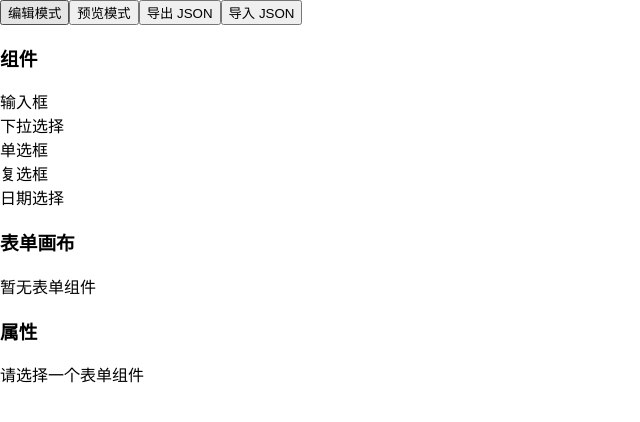
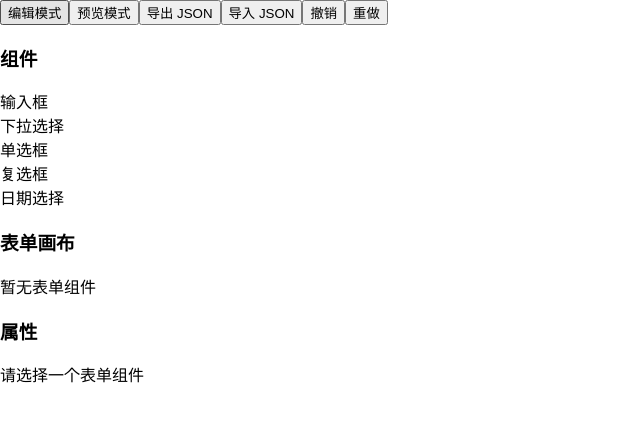
Before and after one commit to 1ikealien/frontend-lab, a Vue app in the folder apps/form-builder/: page / in a window 1280 px wide. Shown: the top 422 px of the page, without its empty margins (0-640 px from the left). Built offline with nearby package versions, Linux system fonts and the light colour scheme; what vite-plugin-qiankun would draw is missing.

Commit message:
feat(form-builder): 实现表单撤销与重做

```diff
--- a/apps/form-builder/src/App.vue
+++ b/apps/form-builder/src/App.vue
@@ -1,5 +1,5 @@
 <script setup lang="ts">
-import { computed, ref } from 'vue'
+import { computed, ref, toRaw } from 'vue'
 import MaterialPanel from '@/components/MaterialPanel.vue'
 import FormCanvas from '@/components/FormCanvas.vue'
 import PropertyPanel from '@/components/PropertyPanel.vue'
@@ -9,6 +9,9 @@ import PreviewForm from '@/components/PreviewForm.vue'
 const schema = ref<FormSchema>({
   fields: [],
 })
+
+const undoStack = ref<FormSchema[]>([])
+const redoStack = ref<FormSchema[]>([])
 
 const formData = ref<Record<string, unknown>>({})
 
@@ -40,6 +43,54 @@ const canMoveDown = computed(() => {
   )
 })
 
+function recordHistory() {
+  const snapshot = structuredClone(toRaw(schema.value))
+
+  undoStack.value.push(snapshot)
+
+  redoStack.value = []
+
+  console.log('undoStack:', undoStack.value)
+}
+
+recordHistory()
+
+function undo() {
+  if (undoStack.value.length === 0) {
+    return
+  }
+
+  const current = structuredClone(toRaw(schema.value))
+
+  redoStack.value.push(current)
+
+  const previous = undoStack.value.pop()
+
+  if (!previous) {
+    return
+  }
+
+  schema.value = structuredClone(toRaw(previous))
+}
+
+function redo() {
+  if (redoStack.value.length === 0) {
+    return
+  }
+
+  const current = structuredClone(toRaw(schema.value))
+
+  undoStack.value.push(current)
+
+  const next = redoStack.value.pop()
+
+  if (!next) {
+    return
+  }
+
+  schema.value = structuredClone(toRaw(next))
+}
+
 function handleSelectField(fieldId: string) {
   selectedFieldId.value = fieldId
 }
@@ -52,6 +103,8 @@ function moveFieldUp() {
   if (index <= 0) {
     return
   }
+
+  recordHistory()
 
   const fields = schema.value.fields
 
@@ -71,6 +124,8 @@ function moveFieldDown() {
     return
   }
 
+  recordHistory()
+
   const fields = schema.value.fields
 
   const current = fields[index]
@@ -81,6 +136,7 @@ function moveFieldDown() {
 }
 
 function handleAddField(type: FieldType) {
+  recordHistory()
   const field: FormField = {
     id: crypto.randomUUID(),
     type,
@@ -119,6 +175,8 @@ function moveField(draggingFieldId: string, targetFieldId: string, position: 'be
   if (draggingFieldId === targetFieldId) {
     return
   }
+
+  recordHistory()
 
   const fields = schema.value.fields
 
@@ -163,6 +221,8 @@ function handleEndDrop(draggingFieldId: string) {
   if (draggingIndex === -1) {
     return
   }
+
+  recordHistory()
 
   const [draggingField] = fields.splice(draggingIndex, 1)
 
@@ -247,6 +307,8 @@ function deleteSelectedField() {
     return
   }
 
+  recordHistory()
+
   schema.value.fields.splice(index, 1)
 
   selectedFieldId.value = null
@@ -269,6 +331,14 @@ function deleteSelectedField() {
 
     <button @click="triggerImport">
       导入 JSON
+    </button>
+
+    <button @click="undo">
+      撤销
+    </button>
+
+    <button @click="redo">
+      重做
     </button>
 
     <input
```
